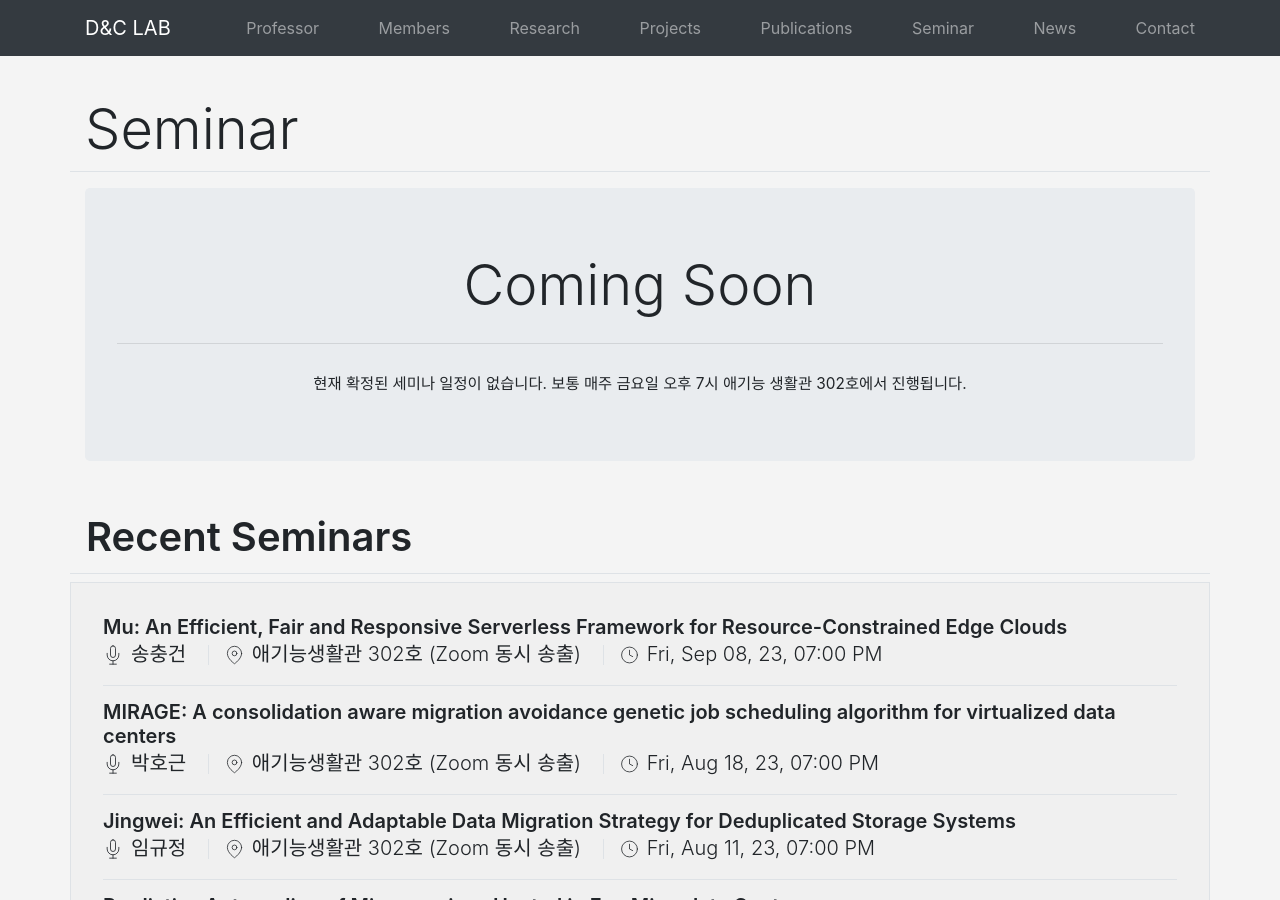
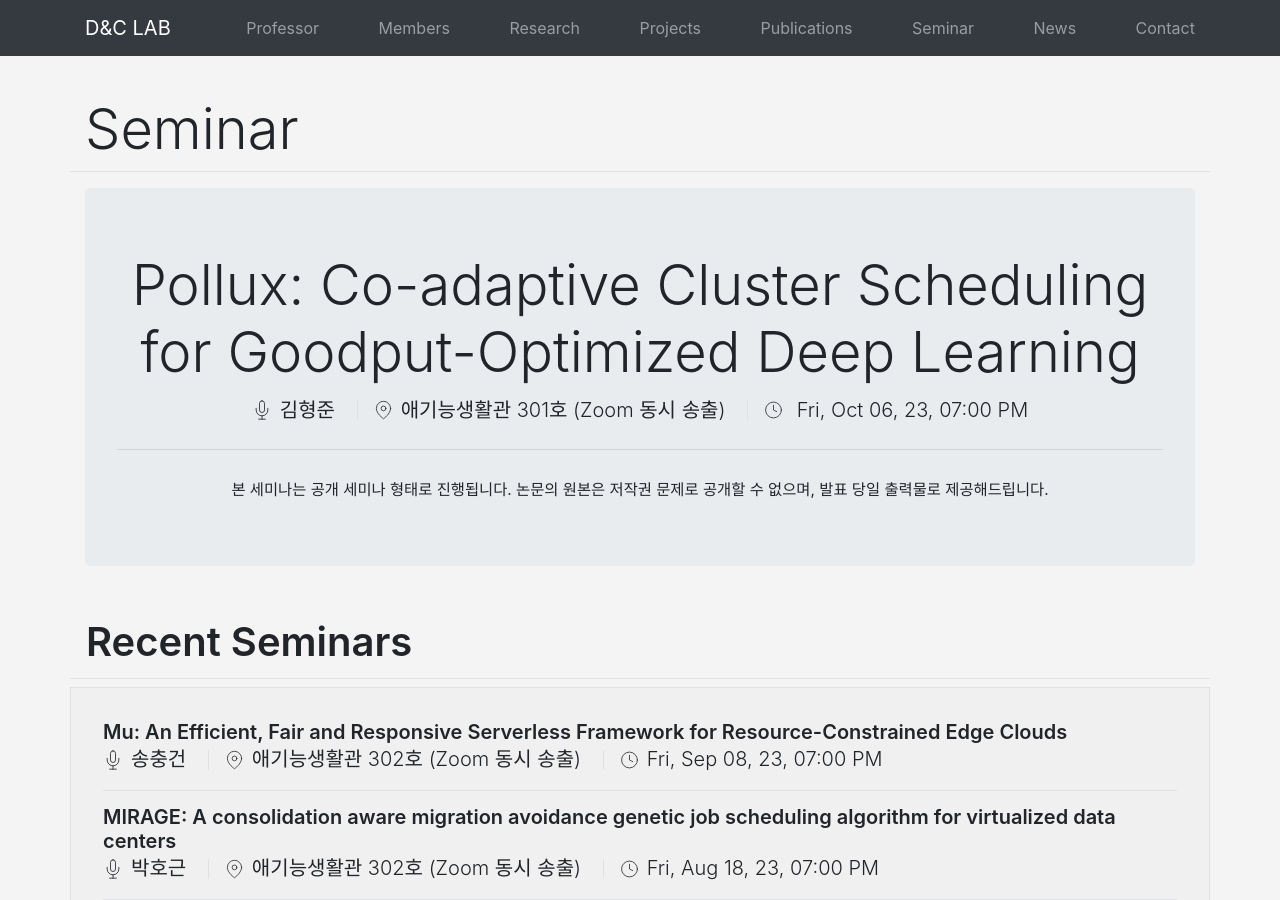
Before and after one commit to KU-Cloud/ku-cloud.github.io, a Jekyll site: the page built from seminar.html, in a window 1280 px wide and 900 px high. Built offline with Jekyll 4.4.1, drawn with Linux system fonts in a browser that asks for light colours.

Commit message:
Update Seminar

```diff
--- a/_data/seminars.yaml
+++ b/_data/seminars.yaml
@@ -971,3 +971,7 @@
   speacker: 송충건
   date: 2023-09-08T19:00:00.000+0900
   location: 애기능생활관 302호 (Zoom 동시 송출)
+- title: 'Pollux: Co-adaptive Cluster Scheduling for Goodput-Optimized Deep Learning'
+  speacker: 김형준
+  date: 2023-10-06T19:00:00.000+0900
+  location: 애기능생활관 301호 (Zoom 동시 송출)
```
